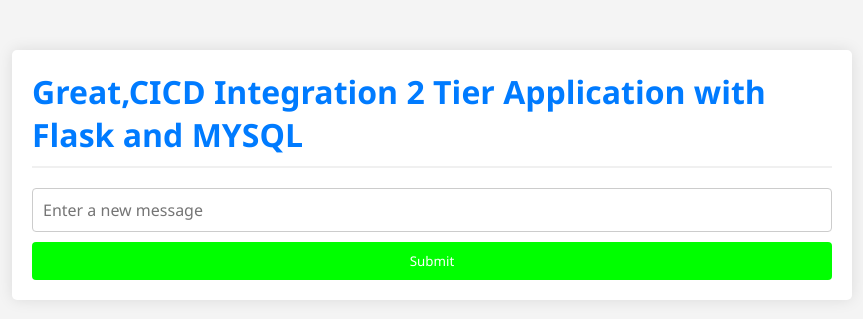
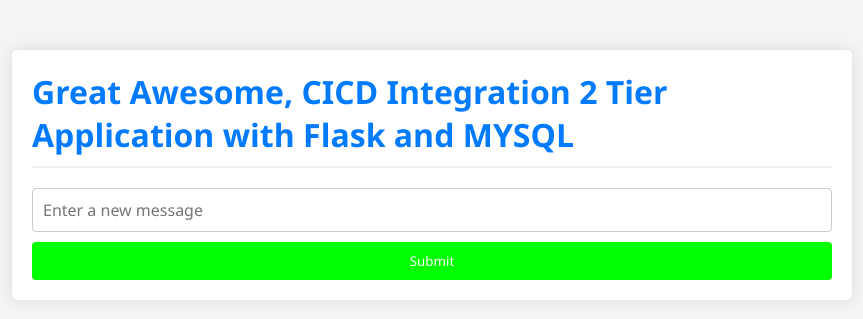
Before and after one commit to sanjaymah4/Flask-mysql, a Flask app: page / in a window 1280 px wide. Shown: the top 319 px of the page, without its empty margins (208-1071 px from the left). Run offline with Flask 2, Linux system fonts and the light colour scheme; data that the repository does not hold is empty; some libraries are stand-ins or nearby versions.

Commit message:
Update index.html

```diff
--- a/templates/index.html
+++ b/templates/index.html
@@ -93,7 +93,7 @@
 
 <body>
     <div class="container">
-        <h1>Great,CICD Integration
+        <h1>Great Awesome, CICD Integration
             2 Tier Application with Flask and MYSQL</h1>
         {% for message in messages %}
             <p>{{ message[0] }}</p>
```
